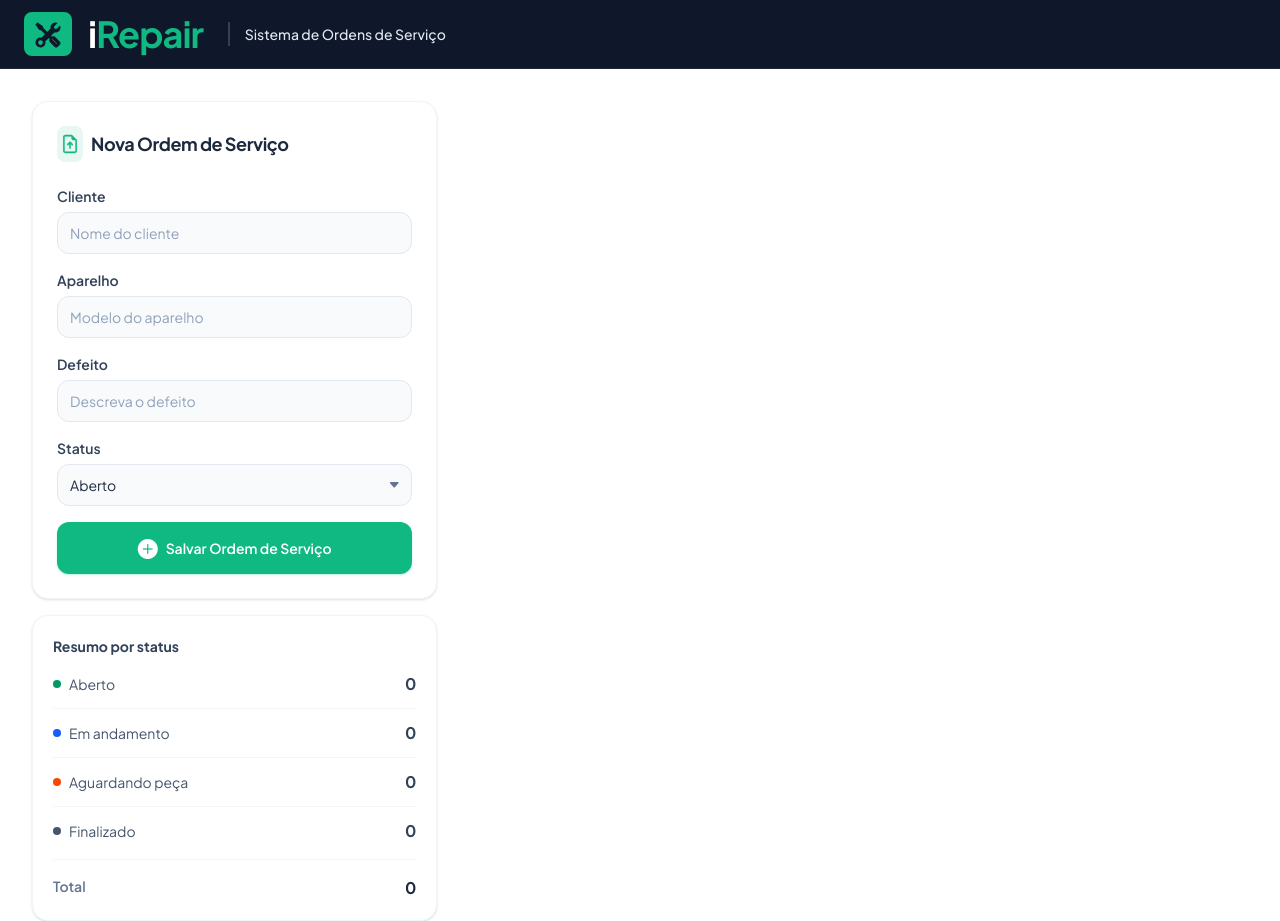
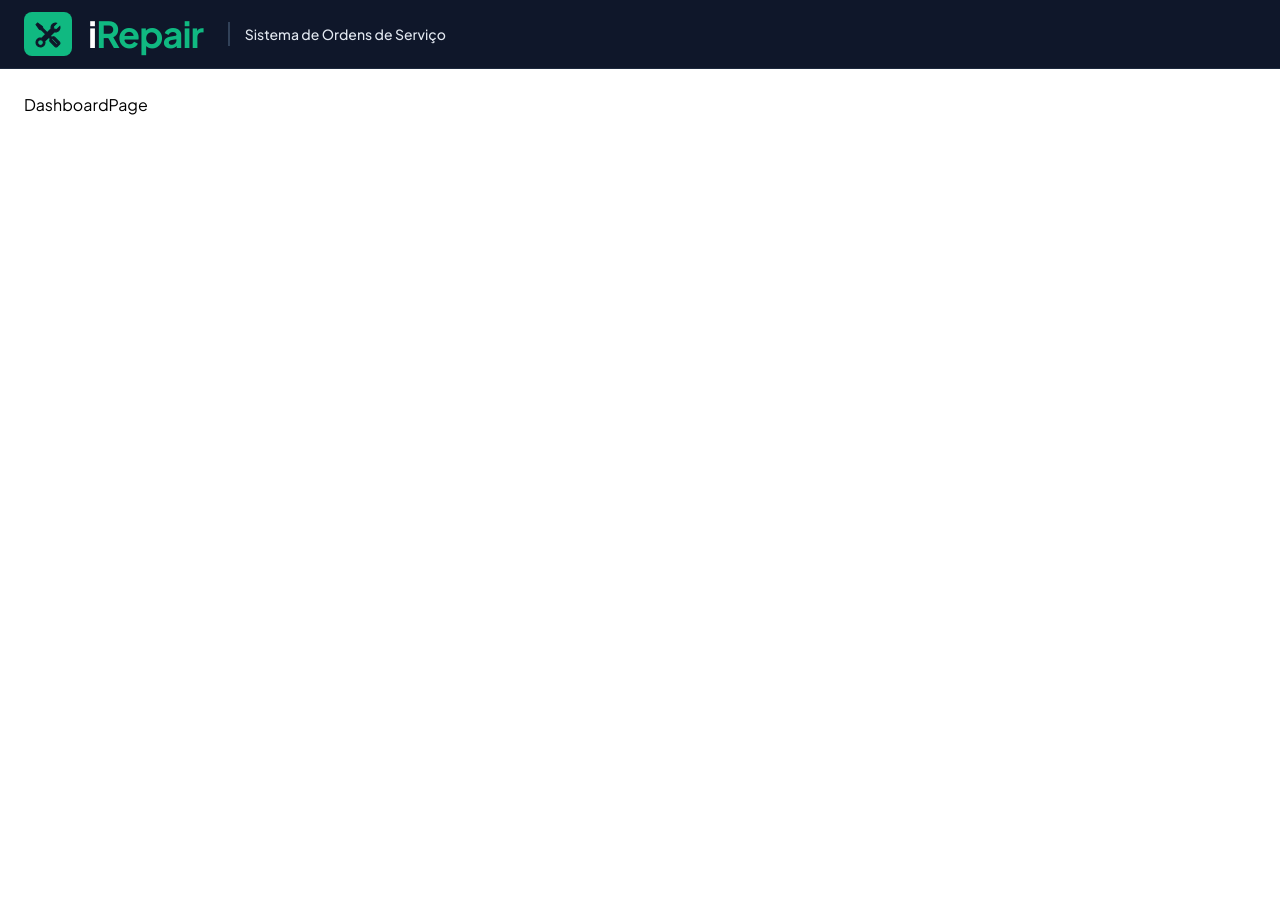
Before and after one commit to andreperinigiacomin-lang/repositorioiRepair, a React (Vite) app in the folder ijunior-task-board/: page / in a window 1280 px wide. After the commit the page ends 800 px from the top, so only its background shows below. Built offline with nearby package versions, Linux system fonts and the light colour scheme.

Commit message:
feat: faz a navegacao por paginas funcionar(se digitar /, /clients, etc na url

```diff
--- a/ijunior-task-board/src/App.tsx
+++ b/ijunior-task-board/src/App.tsx
@@ -1,60 +1,44 @@
-import Header from "./components/Header";
-import ServiceCard from "./components/ServiceCard";
-import NewServiceForm from "./components/NewServiceForm";
-import type { ServiceOrder } from "./types/ServiceOrder";
-import StatusSummary from "./components/StatusSummary";
-import { useState } from "react";
+import { BrowserRouter, Routes, Route } from "react-router";
 
-export function App() {
-  const [orders, setOrders] = useState<ServiceOrder[]>([]);
-  const addOrder = (order: {
-    cliente: string;
-    aparelho: string;
-    defeito: string;
-    status: string;
-  }) => {
-    const newOrder: ServiceOrder = {
-      id: Date.now(),
-      data: new Date().toLocaleDateString("pt-BR"),
-      cliente: order.cliente,
-      aparelho: order.aparelho,
-      defeito: order.defeito,
-      status: order.status,
-    };
-    setOrders([...orders, newOrder]);
-  };
-  const removeOrder = (id: number) => {
-    setOrders(orders.filter((order) => order.id !== id));
-  };
-  return (
-    <>
-      <div>{/*bloco principal*/}
-        <Header />
-        <main className="mt-8 ml-8">
-          <div className="flex gap-8">{/*espacamento dos blocos*/}
+import MainLayout from "./layouts/MainLayout";
 
-            <div className="w-1/3 flex flex-col gap-4 items-stretch">{/*segura 1/3 da tela para adicionar nova secao*/}
+import DashboardPage from "./pages/DashboardPage";
+import ClientsPage from "./pages/ClientsPage";
+import ServiceOrdersPage from "./pages/ServiceOrdersPage";
+import NotFoundPage from "./pages/NotFoundPage";
 
-              <NewServiceForm onAddOrder={addOrder} />
+export const App = () => {
+    return (
+        <BrowserRouter>
+            <Routes>
 
-              <div>{/*bloco de status summary*/}
-                <StatusSummary orders={orders} />
-              </div>{/*bloco de status summary*/}
-            </div>{/*segura 1/3 da tela para o adicionar nova secao e status summary*/}
+                <Route element={<MainLayout />}>
 
-            <div className="w-2/3 grid grid-cols-3 gap-x-4 gap-y-2">{/*segura o bloco das cards 2/3 da tela*/}
+                    <Route
+                        path="/"
+                        element={<DashboardPage />}
+                    />
 
-              {orders.map((order) => (
-                <ServiceCard
-                  key={order.id}
-                  order={order}
-                  onRemoveOrder={removeOrder}
+                    <Route
+                        path="/clients"
+                        element={<ClientsPage />}
+                    />
+
+                    <Route
+                        path="/service-orders"
+                        element={<ServiceOrdersPage />}
+                    />
+
+                </Route>
+
+                <Route
+                    path="*"
+                    element={<NotFoundPage />}
                 />
-              ))}
-            </div>{/*segura o bloco das cards 2/3 da tela*/}
-          </div>{/*espacamento dos blocos*/}
-        </main>
-      </div>{/*bloco principal*/}
-    </>
-  );
-}
+
+            </Routes>
+        </BrowserRouter>
+    );
+};
+
+export default App;
```
